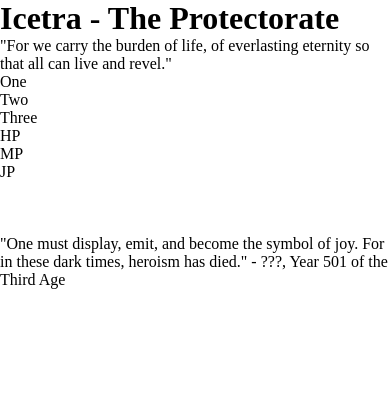
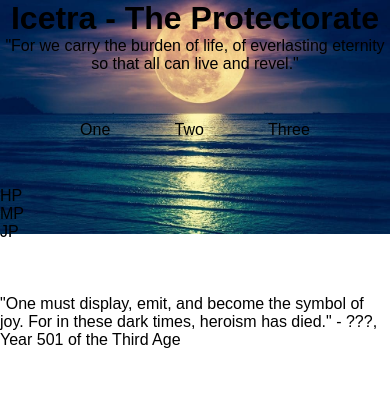
Before and after one commit to TroyDelacruz/inheritors-of-vita-v1, a website: page index.html in a window 390 px wide. Drawn offline with Linux system fonts and the light colour scheme; a web font is replaced by a local one.

Commit message:
Working on responsive navbar

```diff
--- a/css/styles.css
+++ b/css/styles.css
@@ -5,3 +5,26 @@
     margin: 0 auto;
     padding: 0;
 }
+
+body {
+    width: 100%;
+    position: relative;
+    font-family: 'Sofia Sans Extra Condensed', sans-serif;
+    background-image: url('../img/full-moon.jpg');
+    background-repeat: no-repeat;
+    background-size: 100%;
+}
+
+
+header {
+    position: relative;
+    text-align: center;
+    overflow: auto;
+}
+
+.nav-list {
+    display: flex;
+    list-style-type: none;
+    flex-wrap: wrap;
+    margin: 3em;
+}
--- a/index.html
+++ b/index.html
@@ -13,17 +13,17 @@
     <header>
         <!-- Title and subtext -->
         <h1>Icetra - The Protectorate</h1>
-        <blockquote class="quote">"For we carry the burden of life, of everlasting eternity so that all can live and revel."</blockquote>
+        <blockquote>"For we carry the burden of life, of everlasting eternity so that all can live and revel."</blockquote>
     </header>
 
     <!-- Responsive navbar that can scroll up and down by clicking it. -->
     <section class="nav">
-        <nav class="nav-sidebar">
-            <ol class="nav-list">
+        <nav class="navbar">
+            <ul class="nav-list">
                 <li class="list-item">One</li>
                 <li class="list-item">Two</li>
                 <li class="list-item">Three</li>
-            </ol>
+            </ul>
         </nav>
     </section>
 
```
Also changed, not shown: img/full-moon.jpg (added).
